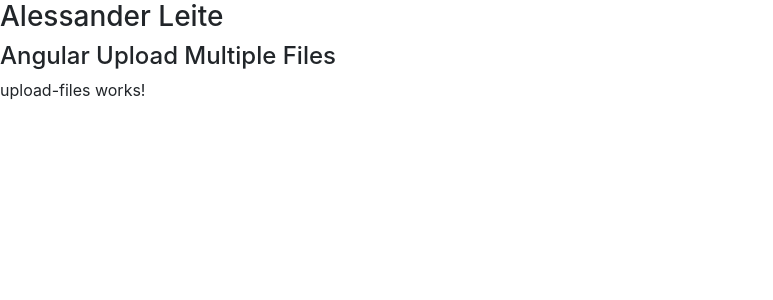
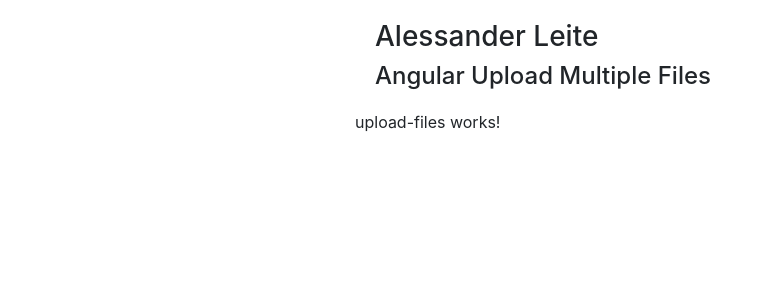
Before and after one commit to alessanderleite/upload-files-frontend, an Angular app: page / in a window 1280 px wide. Shown: the top 300 px of the page, without its empty margins (0-773 px from the left). Built offline with nearby package versions, Linux system fonts and the light colour scheme.

Commit message:
add style

```diff
--- a/src/app/app.component.html
+++ b/src/app/app.component.html
@@ -1,5 +1,5 @@
-<div>
-  <div>
+<div class="container" style="width: 600px;">
+  <div style="margin: 20px;">
     <h3>Alessander Leite</h3>
     <h4>{{ title }}</h4>
   </div>
```
